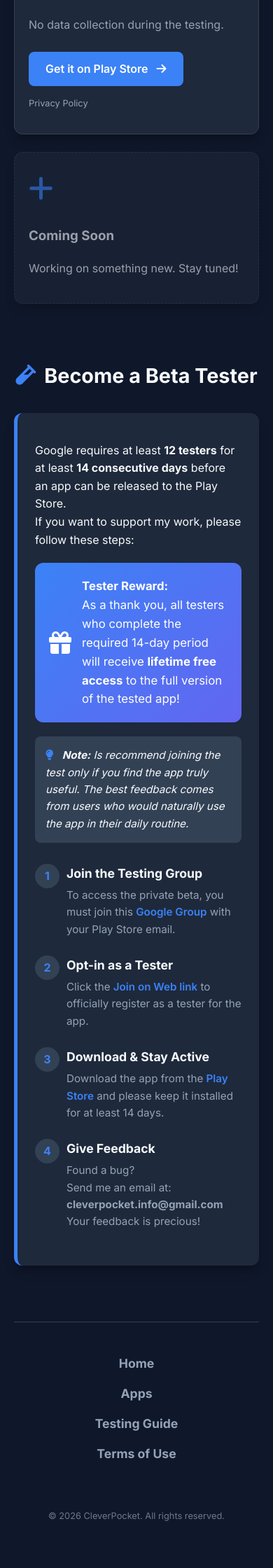
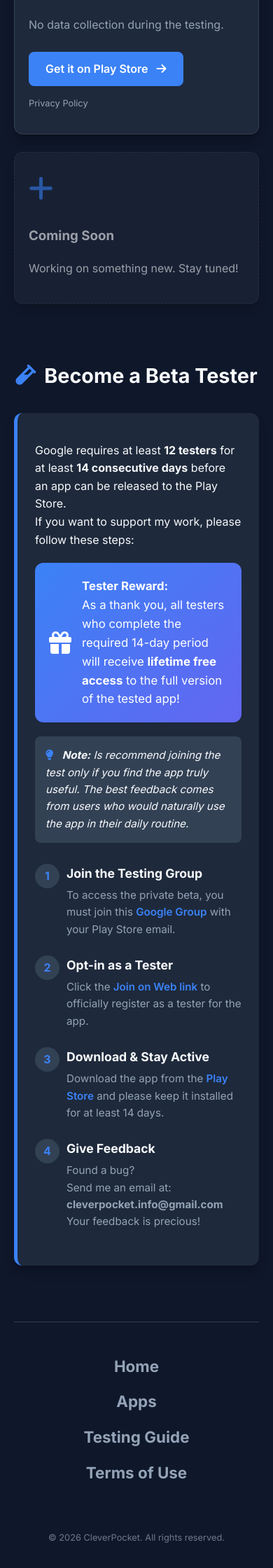
Before and after one commit to digitalcreat0r/sitoweb, a Jekyll site: the page built from index.html, in a window 390 px wide. Shown: the part 602-2842 px from the top of the page at 70% size. Built offline with Jekyll 4.4.1, drawn with Linux system fonts in a browser that asks for light colours; before the commit the page ends 2811 px from its top, so only the background shows below that.

Commit message:
aggiornamento

```diff
--- a/assets/css/style.css
+++ b/assets/css/style.css
@@ -204,7 +204,7 @@ footer {
 .footer-links a {
     color: var(--text-muted);
     text-decoration: none;
-    font-size: clamp(1.1rem, 4vw, 1.2rem);
+    font-size: 1.2rem;
     font-weight: 800;
     transition: color 0.2s;
 }
@@ -288,4 +288,7 @@ footer {
             padding: 5px 0;
             gap: 15px;
         }
+    .footer-links a {
+            font-size: 1.4rem; /* <--- Qui lo ingrandiamo SOLO per il telefono */
+        }
 }
```
